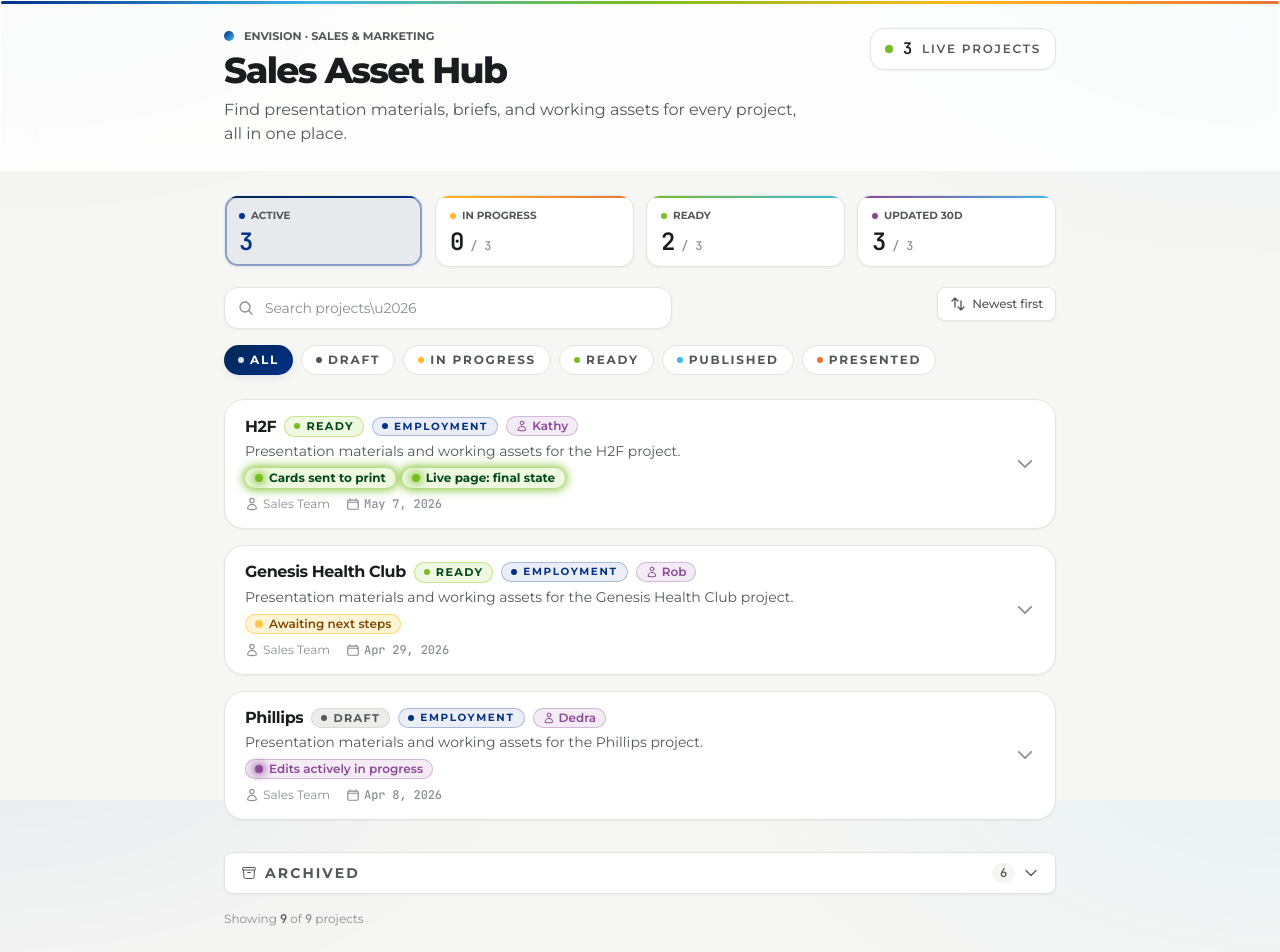
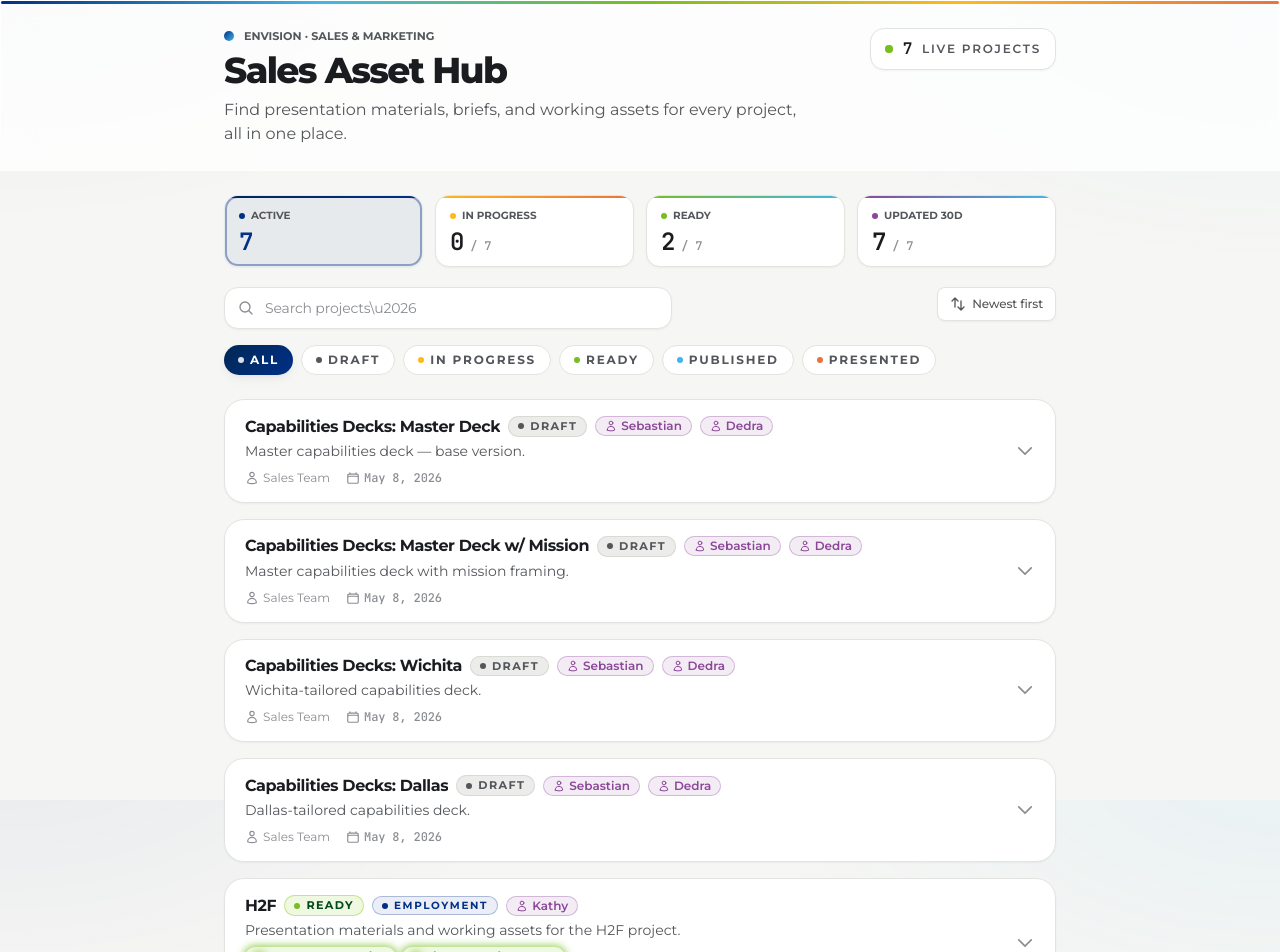
Before and after one commit to LauraRestum/envision-sales-marketing-dashboard, a Next.js app: page / in a window 1280 px wide. Shown: the top 952 px of the page. Built offline with nearby package versions, Linux system fonts and the light colour scheme.

Commit message:
Add Capabilities Decks projects with multi-assignee support
Adds 4 sub-projects (Master Deck, Master Deck w/ Mission, Wichita,
Dallas) tagged with Sebastian and Dedra. Extends Project.assignee
to accept a string array so multiple owners render as separate chips.

```diff
--- a/src/components/ProjectCard.tsx
+++ b/src/components/ProjectCard.tsx
@@ -229,7 +229,9 @@ export function ProjectCard({ project }: { project: Project }) {
             <StatusBadge status={project.status} />
             {project.pillar && <PillarChip pillar={project.pillar} />}
             {project.assignee && (
+              (Array.isArray(project.assignee) ? project.assignee : [project.assignee]).map((name) => (
                 <span
+                  key={name}
                   className="inline-flex items-center gap-1 rounded-full px-2.5 py-0.5 text-xs font-semibold"
                   style={{
                     background: "rgba(140, 71, 153, 0.10)",
@@ -241,8 +243,9 @@ export function ProjectCard({ project }: { project: Project }) {
                     <path strokeLinecap="round" strokeLinejoin="round" d="M15.75 6a3.75 3.75 0 1 1-7.5 0 3.75 3.75 0 0 1 7.5 0ZM4.501 20.118a7.5 7.5 0 0 1 14.998 0A17.933 17.933 0 0 1 12 21.75c-2.676 0-5.216-.584-7.499-1.632Z" />
                   </svg>
                   <span className="sr-only">Assigned to </span>
-                {project.assignee}
+                  {name}
                 </span>
+              ))
             )}
           </div>
 
--- a/src/data/projects.ts
+++ b/src/data/projects.ts
@@ -371,6 +371,174 @@ export const projects: Project[] = [
     ],
   },
   {
+    id: "capabilities-decks-master",
+    projectName: "Capabilities Decks: Master Deck",
+    description: "Master capabilities deck — base version.",
+    owner: "Sales Team",
+    status: "Draft",
+    lastUpdated: "2026-05-08",
+    assignee: ["Sebastian", "Dedra"],
+    assets: {
+      sop: {
+        label: "SOP",
+        description: "Standard operating procedure",
+        url: "",
+        downloadUrl: "",
+      },
+      internalBrief: {
+        label: "Internal Brief",
+        description: "Internal strategy and context brief",
+        url: "",
+        downloadUrl: "",
+      },
+      externalBrief: {
+        label: "External Brief",
+        description: "Client-facing brief",
+        url: "",
+        downloadUrl: "",
+      },
+      draftedHtml: {
+        label: "Drafted HTML",
+        description: "Draft HTML presentation",
+        url: "",
+        downloadUrl: "",
+        feedbackEnabled: true,
+      },
+      publishedApplication: {
+        label: "Published Application",
+        description: "Published live experience",
+        url: "",
+        downloadUrl: "",
+      },
+    },
+  },
+  {
+    id: "capabilities-decks-master-mission",
+    projectName: "Capabilities Decks: Master Deck w/ Mission",
+    description: "Master capabilities deck with mission framing.",
+    owner: "Sales Team",
+    status: "Draft",
+    lastUpdated: "2026-05-08",
+    assignee: ["Sebastian", "Dedra"],
+    assets: {
+      sop: {
+        label: "SOP",
+        description: "Standard operating procedure",
+        url: "",
+        downloadUrl: "",
+      },
+      internalBrief: {
+        label: "Internal Brief",
+        description: "Internal strategy and context brief",
+        url: "",
+        downloadUrl: "",
+      },
+      externalBrief: {
+        label: "External Brief",
+        description: "Client-facing brief",
+        url: "",
+        downloadUrl: "",
+      },
+      draftedHtml: {
+        label: "Drafted HTML",
+        description: "Draft HTML presentation",
+        url: "",
+        downloadUrl: "",
+        feedbackEnabled: true,
+      },
+      publishedApplication: {
+        label: "Published Application",
+        description: "Published live experience",
+        url: "",
+        downloadUrl: "",
+      },
+    },
+  },
+  {
+    id: "capabilities-decks-wichita",
+    projectName: "Capabilities Decks: Wichita",
+    description: "Wichita-tailored capabilities deck.",
+    owner: "Sales Team",
+    status: "Draft",
+    lastUpdated: "2026-05-08",
+    assignee: ["Sebastian", "Dedra"],
+    assets: {
+      sop: {
+        label: "SOP",
+        description: "Standard operating procedure",
+        url: "",
+        downloadUrl: "",
+      },
+      internalBrief: {
+        label: "Internal Brief",
+        description: "Internal strategy and context brief",
+        url: "",
+        downloadUrl: "",
+      },
+      externalBrief: {
+        label: "External Brief",
+        description: "Client-facing brief",
+        url: "",
+        downloadUrl: "",
+      },
+      draftedHtml: {
+        label: "Drafted HTML",
+        description: "Draft HTML presentation",
+        url: "",
+        downloadUrl: "",
+        feedbackEnabled: true,
+      },
+      publishedApplication: {
+        label: "Published Application",
+        description: "Published live experience",
+        url: "",
+        downloadUrl: "",
+      },
+    },
+  },
+  {
+    id: "capabilities-decks-dallas",
+    projectName: "Capabilities Decks: Dallas",
+    description: "Dallas-tailored capabilities deck.",
+    owner: "Sales Team",
+    status: "Draft",
+    lastUpdated: "2026-05-08",
+    assignee: ["Sebastian", "Dedra"],
+    assets: {
+      sop: {
+        label: "SOP",
+        description: "Standard operating procedure",
+        url: "",
+        downloadUrl: "",
+      },
+      internalBrief: {
+        label: "Internal Brief",
+        description: "Internal strategy and context brief",
+        url: "",
+        downloadUrl: "",
+      },
+      externalBrief: {
+        label: "External Brief",
+        description: "Client-facing brief",
+        url: "",
+        downloadUrl: "",
+      },
+      draftedHtml: {
+        label: "Drafted HTML",
+        description: "Draft HTML presentation",
+        url: "",
+        downloadUrl: "",
+        feedbackEnabled: true,
+      },
+      publishedApplication: {
+        label: "Published Application",
+        description: "Published live experience",
+        url: "",
+        downloadUrl: "",
+      },
+    },
+  },
+  {
     id: "steris",
     projectName: "Steris",
     description: "Presentation materials and working assets for the Steris project.",
--- a/src/types/index.ts
+++ b/src/types/index.ts
@@ -40,7 +40,7 @@ export interface Project {
   lastUpdated: string;
   assets: ProjectAssets;
   extras?: Asset[];
-  assignee?: string;
+  assignee?: string | string[];
   statusNote?: string | string[];
   statusNoteVariant?: "amber" | "blue" | "purple" | "green";
   updateNote?: string;
```
Lines whose indentation alone changed are shown as unchanged.
